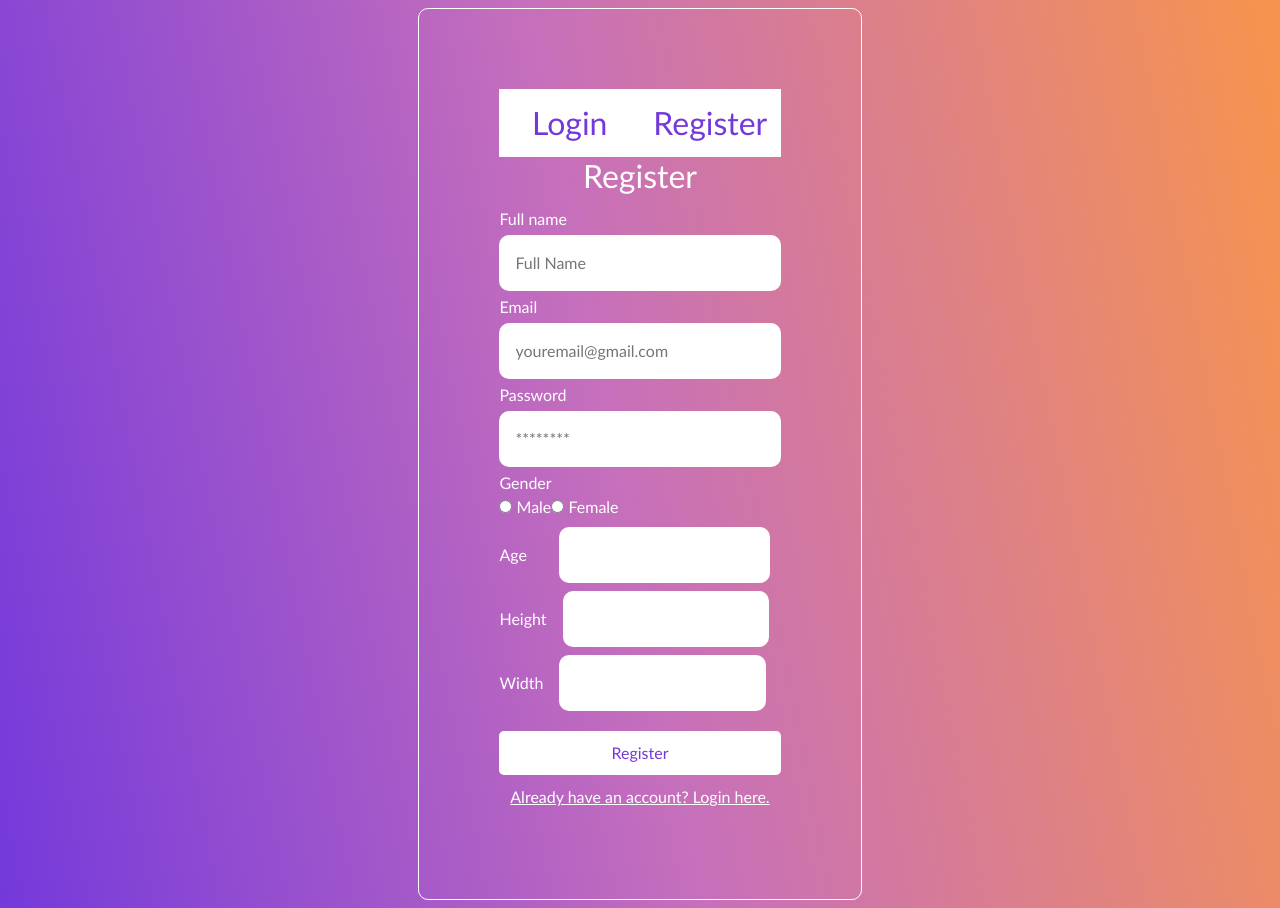
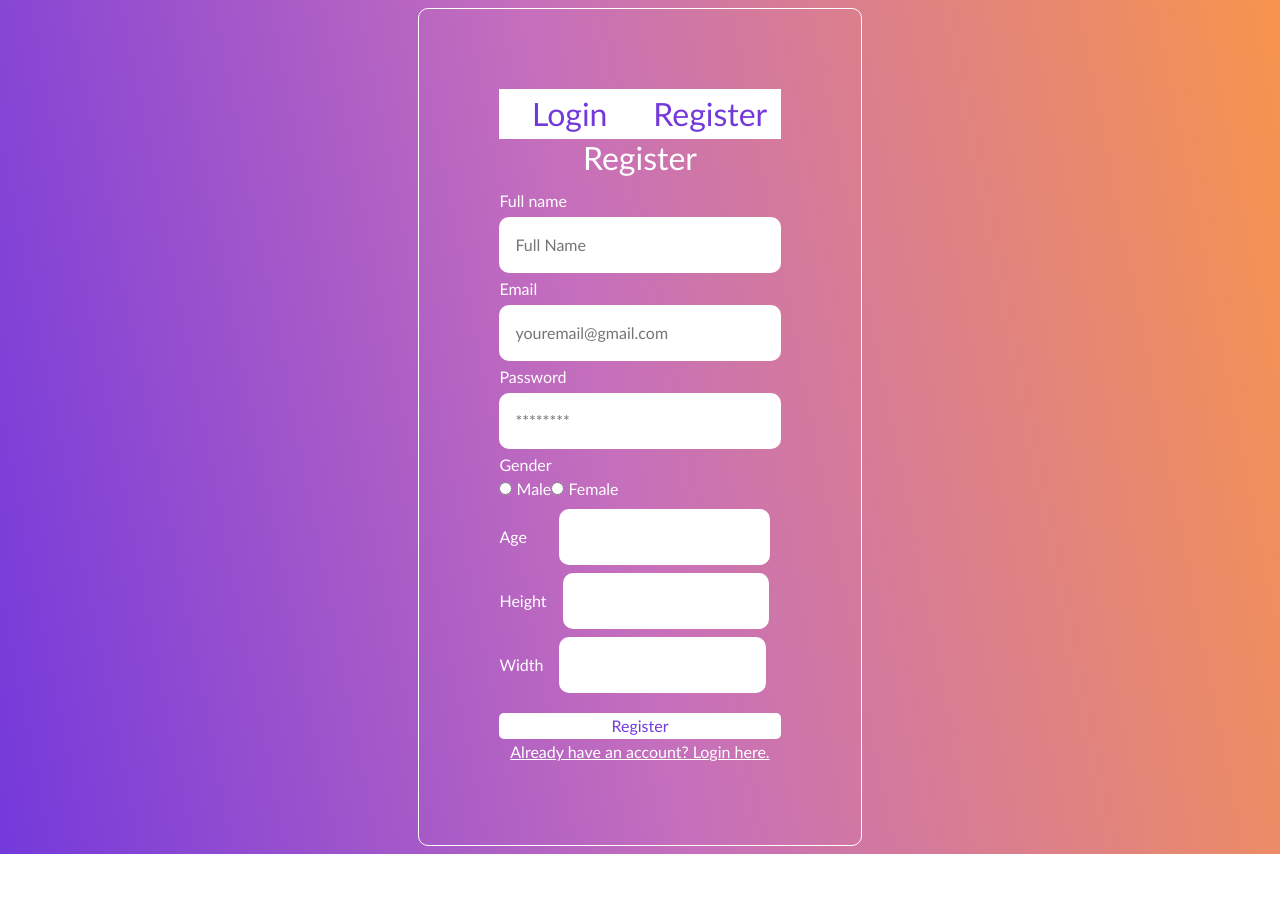
Before and after one commit to Atharva123987/Med-Pal, a React (Create React App) app: page /register in a window 1280 px wide. After the commit the page ends 854 px from the top, so only its background shows below. Built offline with nearby package versions, Linux system fonts and the light colour scheme.

Commit message:
Final commit

```diff
--- a/src/App.css
+++ b/src/App.css
@@ -17,6 +17,7 @@ body{
 .auth-form-container, .login-form, .register-form {
   display: flex;
   flex-direction: column;
+
 }
 
 
@@ -33,13 +34,10 @@ input {
   border-radius: 10px;
 }
 
-.buttons{
-}
 
 button {
-  margin: 5px;
   border: none;
-  padding: 10px;
+
   background-color: white;
   border-radius: 10px;
   cursor: pointer;
--- a/src/components/Charts.jsx
+++ b/src/components/Charts.jsx
@@ -23,7 +23,7 @@ const Charts = () => {
 				{/*  */}
 				{/*  */}
 				<LineChart
-					width={730}
+					width={400}
 					height={250}
 					data={bloodPressure}
 					margin={{ top: 5, right: 30, left: 20, bottom: 5 }}
@@ -42,7 +42,7 @@ const Charts = () => {
 					<center>Blood Sugar Trend</center>
 				</h4>
 				<LineChart
-					width={730}
+					width={400}
 					height={250}
 					data={bloodSugar}
 					margin={{ top: 5, right: 30, left: 20, bottom: 5 }}
@@ -61,7 +61,7 @@ const Charts = () => {
 					<center>Haemoglobin Trend</center>
 				</h4>
 				<LineChart
-					width={730}
+					width={400}
 					height={250}
 					data={haemoglobin}
 					margin={{ top: 5, right: 30, left: 20, bottom: 5 }}
--- a/src/components/dashboard-item.css
+++ b/src/components/dashboard-item.css
@@ -193,6 +193,7 @@ legend{
 }
 
 #charts{
+    max-width: 40vw;
     overflow: hidden;
     overflow-y: auto;
 }
```
Also changed, not shown: 1 other file (tests, documents, lock files or other folders).
